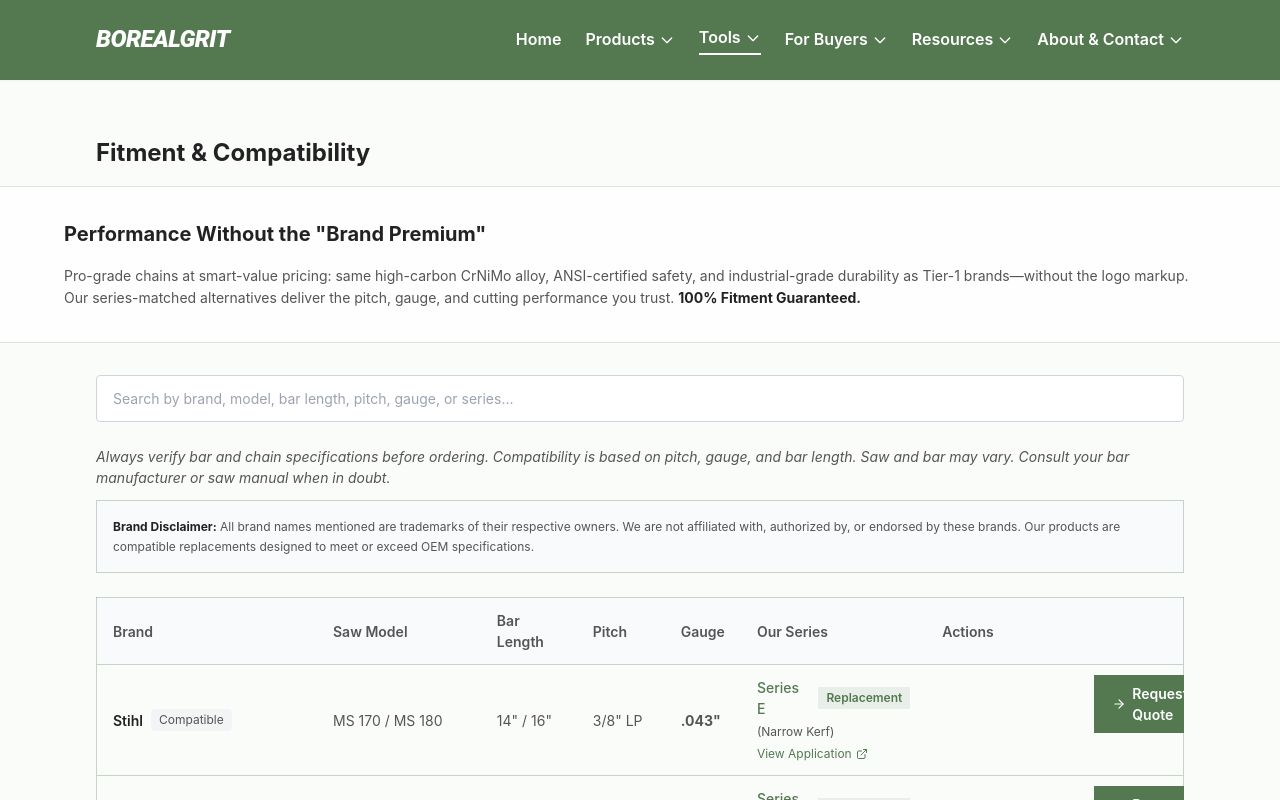
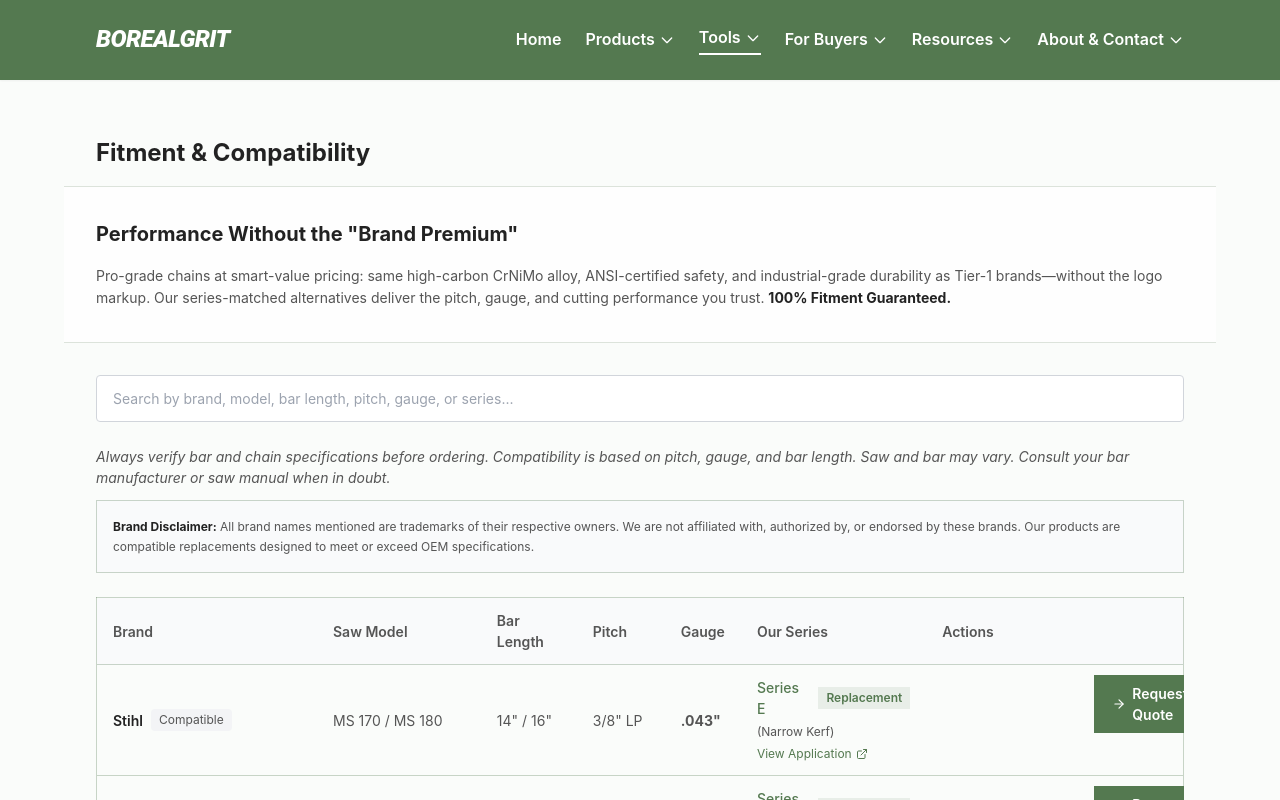
Before and after one commit to LoganOYoung/chainsaw-chain-supplier-borealgrit, a Next.js app: page /fitment-finder in a window 1280 px wide. Shown: the top 800 px of the page. Built offline with nearby package versions, Linux system fonts and the light colour scheme.

Commit message:
fix: fitment banner visibility — use content-area full width to avoid overflow clipping

```diff
--- a/app/fitment-finder/page.tsx
+++ b/app/fitment-finder/page.tsx
@@ -148,10 +148,10 @@ export default function FitmentFinderPage() {
       <main className="max-w-6xl mx-auto px-4 sm:px-6 lg:px-8 py-8 md:py-14 pl-[max(1rem,env(safe-area-inset-left))] pr-[max(1rem,env(safe-area-inset-right))] overflow-x-hidden sm:overflow-visible">
         <h1 className="text-xl sm:text-2xl font-bold text-text-main mb-4">Fitment & Compatibility</h1>
 
-        {/* Performance Without the Brand Premium — semi-transparent full-width banner */}
+        {/* Performance Without the Brand Premium — semi-transparent banner (full width of content area, no overflow) */}
         <section
           id="fitment-guarantee"
-          className="w-screen max-w-none ml-[calc(-50vw+50%)] mr-[calc(-50vw+50%)] mb-8 py-6 sm:py-8 px-4 sm:px-6 lg:px-8 bg-white/85 border-y border-forest-brand/20"
+          className="-mx-4 sm:-mx-6 lg:-mx-8 mb-8 py-6 sm:py-8 px-4 sm:px-6 lg:px-8 bg-white/85 border-y border-forest-brand/20"
         >
           <div className="max-w-6xl mx-auto">
             <h2 className="text-lg sm:text-xl font-bold text-text-main mb-4">Performance Without the &quot;Brand Premium&quot;</h2>
```
